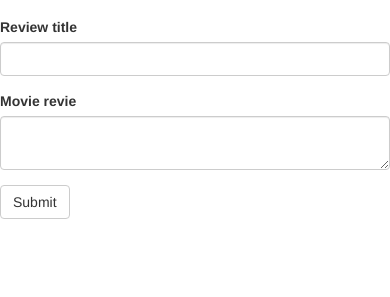
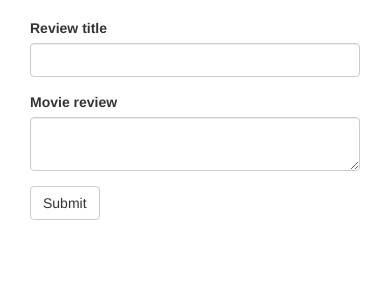
Before and after one commit to mbuthiya/watchlist, a Flask app: template app/templates/new_review.html in a window 390 px wide. Shown: the part 55-352 px from the top of the page. Run offline with Flask 2, Linux system fonts and the light colour scheme; the template is opened without the code that fills it: values that come from a table or form of the project are taken from there, others are empty; parts of the project's set-up code (start-up, migrations or seed data) failed here and were passed over; some libraries are stand-ins or nearby versions.

Commit message:
Created Form logic to create new review object

```diff
--- a/app/forms.py
+++ b/app/forms.py
@@ -1,9 +1,9 @@
-from flask_wtf import Form
+from flask_wtf import FlaskForm
 from wtforms import StringField,TextAreaField,SubmitField
 from wtforms.validators import Required
 
-class ReviewForm(Form):
+class ReviewForm(FlaskForm):
 
     title = StringField('Review title',validators=[Required()])
-    review = TextAreaField('Movie revie', validators=[Required()])
+    review = TextAreaField('Movie review', validators=[Required()])
     submit = SubmitField('Submit')
--- a/app/templates/new_review.html
+++ b/app/templates/new_review.html
@@ -2,5 +2,18 @@
 {% import "bootstrap/wtf.html" as wtf %}
 
 {% block content %}
-    {{ wtf.quick_form(review_form) }}
+    <div class="container">
+
+        <div class="col-md-8">
+
+            <img src="{{movie.poster}}" alt="{{movie.title}}" class="img-responsive">
+        </div>
+
+        <div class="col-md-4">
+
+            {{ wtf.quick_form(review_form) }}
+        </div>
+
+    </div>
+
 {% endblock %}
```
Also changed, not shown: app/views.py (+14 -1 lines).
